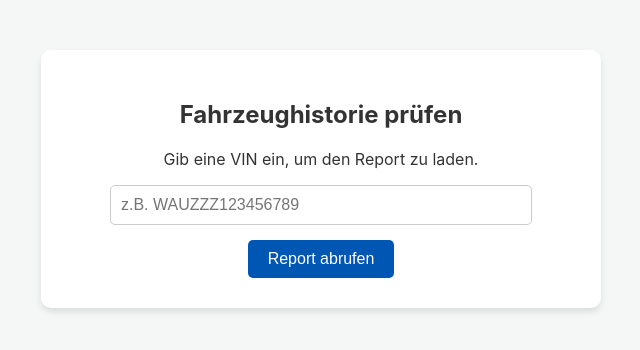
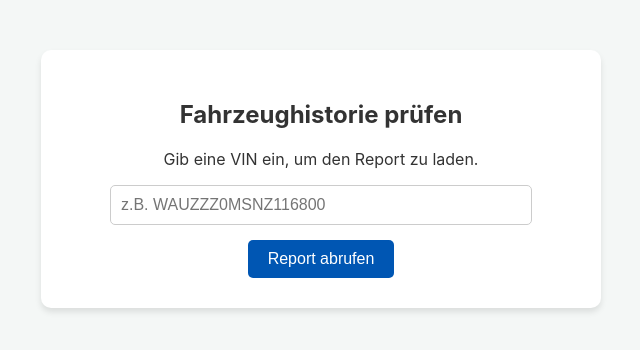
Before and after one commit to st194050/gebrauchtwagen-api, a plain HTML site: page index.html in a window 1280 px wide. Shown: the full height of the page, 319-959 px from the left. Drawn offline with Linux system fonts and the light colour scheme.

Commit message:
changed placeholder for container to valid VIN

```diff
--- a/index.html
+++ b/index.html
@@ -63,7 +63,7 @@
       <h2>Fahrzeughistorie prüfen</h2>
       <p>Gib eine VIN ein, um den Report zu laden.</p>
 
-      <input type="text" id="vin-input" placeholder="z.B. WAUZZZ123456789" />
+      <input type="text" id="vin-input" placeholder="z.B. WAUZZZ0MSNZ116800" />
       <br />
       <button onclick="sucheAuto()">Report abrufen</button>
 
```
